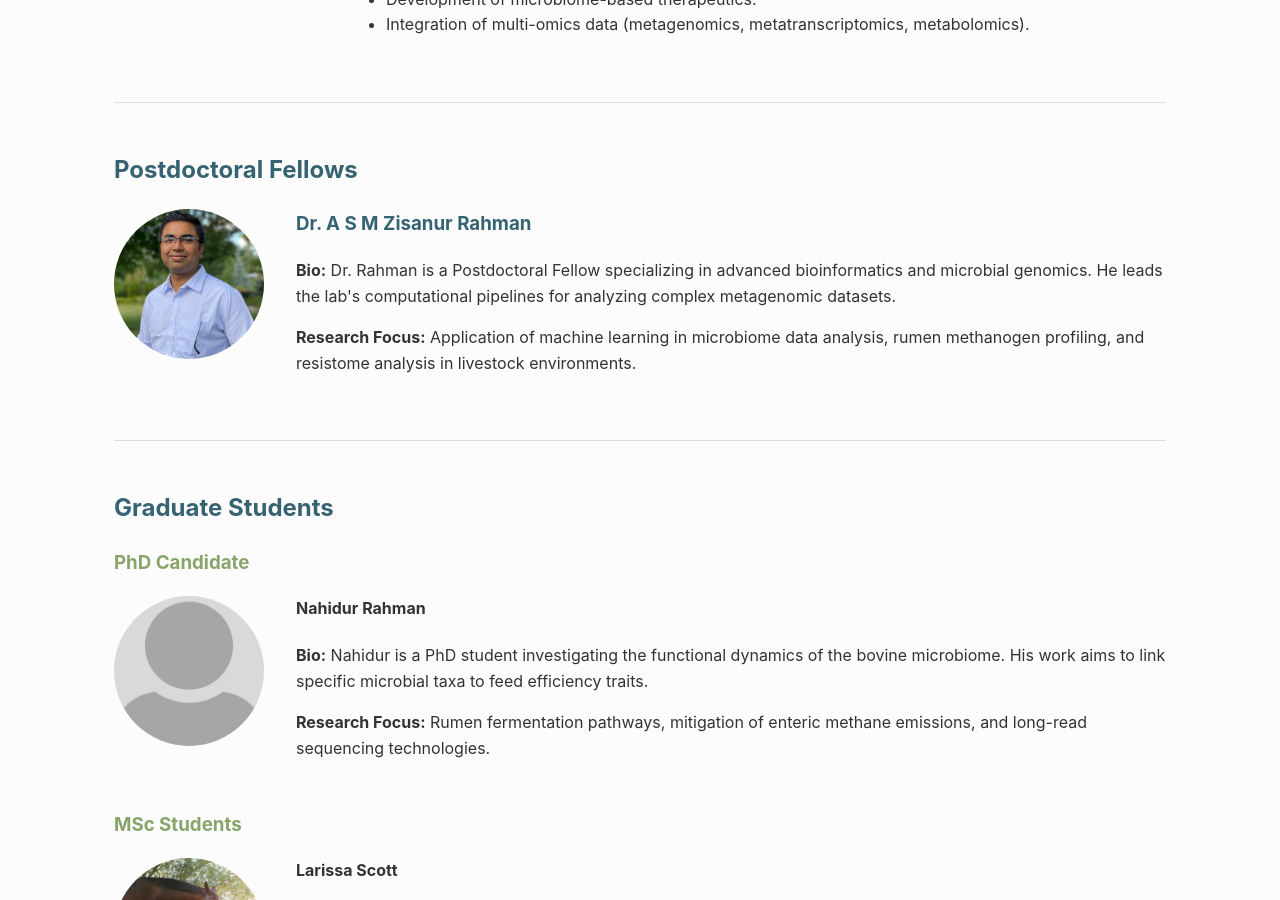
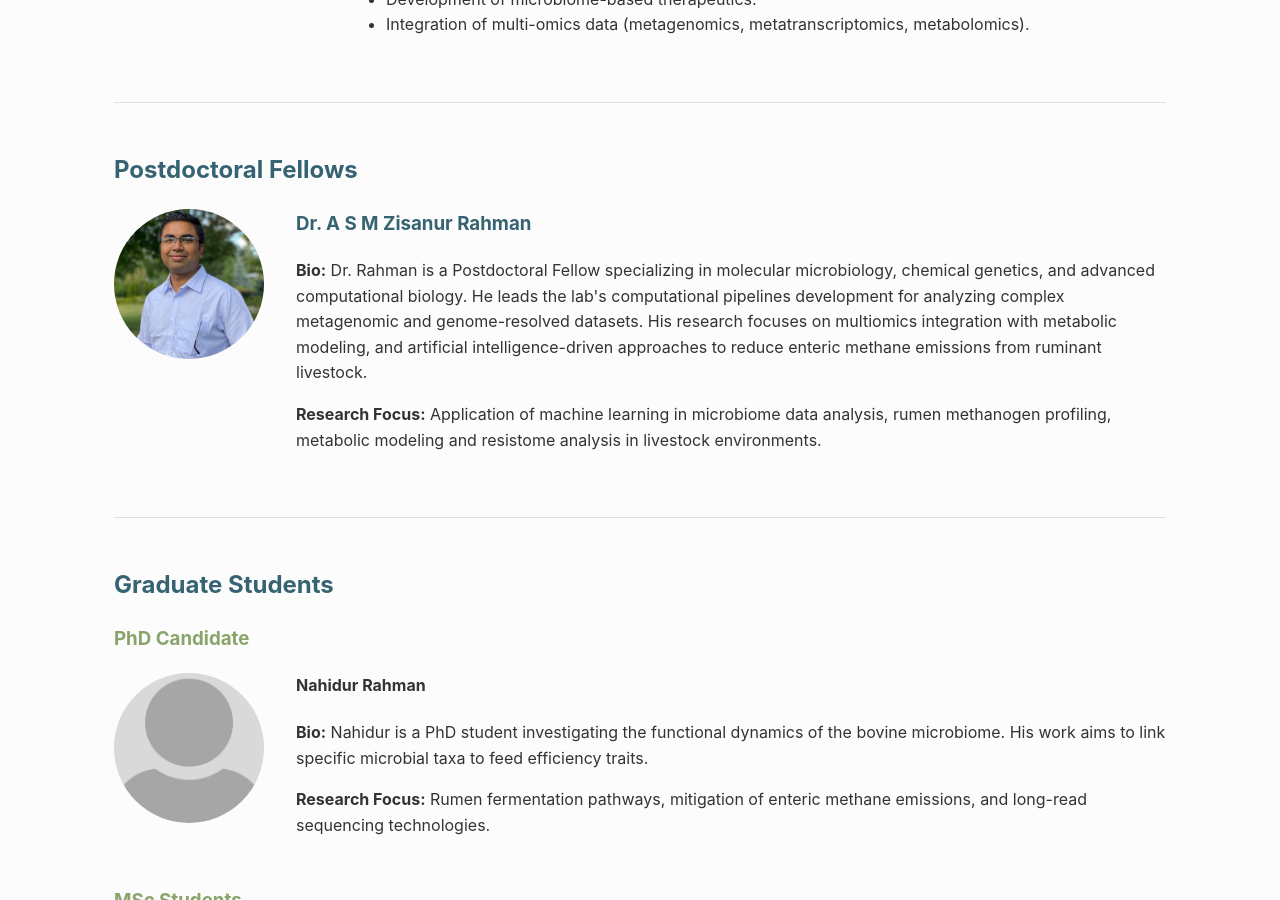
Before and after one commit to TLMicrobiomeLab/tlmicrobiomelab.github.io, a Jekyll site: the page built from people.html, in a window 1280 px wide and 900 px high, scrolled down 682 px. Built offline with Jekyll 4.4.1, drawn with Linux system fonts in a browser that asks for light colours.

Commit message:
Revise Dr. Rahman's bio and research focus
Updated bio and research focus for Dr. Rahman to reflect new areas of specialization and research interests.

```diff
--- a/people.html
+++ b/people.html
@@ -45,8 +45,8 @@
     </div>
     <div>
         <h3 style="margin-top: 0;">Dr. A S M Zisanur Rahman</h3>
-        <p><strong>Bio:</strong> Dr. Rahman is a Postdoctoral Fellow specializing in advanced bioinformatics and microbial genomics. He leads the lab's computational pipelines for analyzing complex metagenomic datasets.</p>
-        <p><strong>Research Focus:</strong> Application of machine learning in microbiome data analysis, rumen methanogen profiling, and resistome analysis in livestock environments.</p>
+        <p><strong>Bio:</strong> Dr. Rahman is a Postdoctoral Fellow specializing in molecular microbiology, chemical genetics, and advanced computational biology. He leads the lab's computational pipelines development for analyzing complex metagenomic and genome-resolved datasets. His research focuses on multiomics integration with metabolic modeling, and artificial intelligence-driven approaches to reduce enteric methane emissions from ruminant livestock.</p>
+        <p><strong>Research Focus:</strong> Application of machine learning in microbiome data analysis, rumen methanogen profiling, metabolic modeling and resistome analysis in livestock environments.</p>
     </div>
 </div>
 
```
